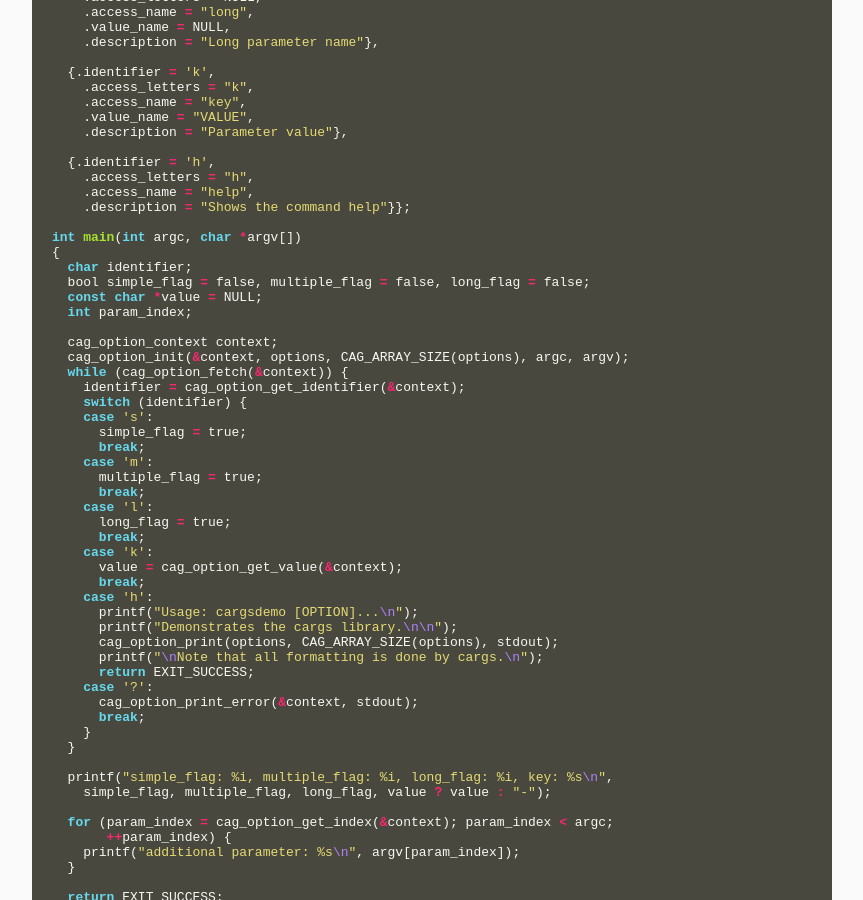
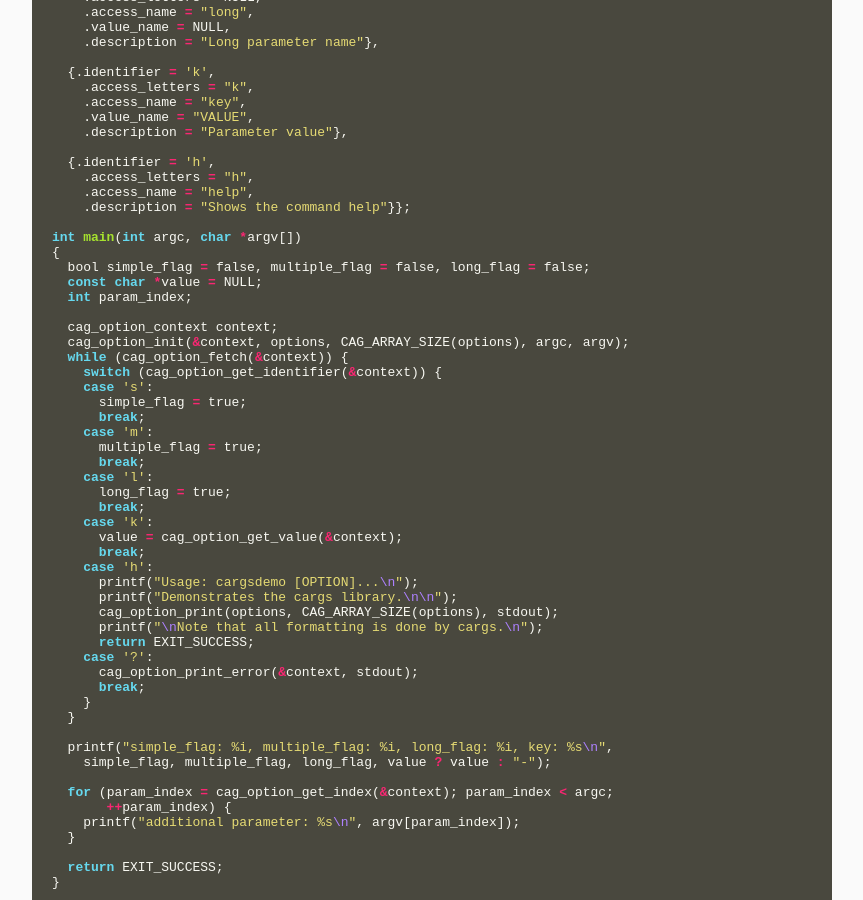
Before and after one commit to likle/cargs, a Jekyll site: the page built from docs/index.md, in a window 1280 px wide and 900 px high, scrolled down 720 px. Shown: the whole window, without its empty margins (208-1071 px from the left). Built offline with Jekyll 4.4.1, drawn with Linux system fonts in a browser that asks for light colours.

Commit message:
removed unnecessary variable

```diff
--- a/docs/index.md
+++ b/docs/index.md
@@ -45,7 +45,6 @@ static struct cag_option options[] = {
 
 int main(int argc, char *argv[])
 {
-  char identifier;
   bool simple_flag = false, multiple_flag = false, long_flag = false;
   const char *value = NULL;
   int param_index;
@@ -53,8 +52,7 @@ int main(int argc, char *argv[])
   cag_option_context context;
   cag_option_init(&context, options, CAG_ARRAY_SIZE(options), argc, argv);
   while (cag_option_fetch(&context)) {
-    identifier = cag_option_get_identifier(&context);
-    switch (identifier) {
+    switch (cag_option_get_identifier(&context)) {
     case 's':
       simple_flag = true;
       break;
```
Also changed, not shown: README.md, 1 other file.
